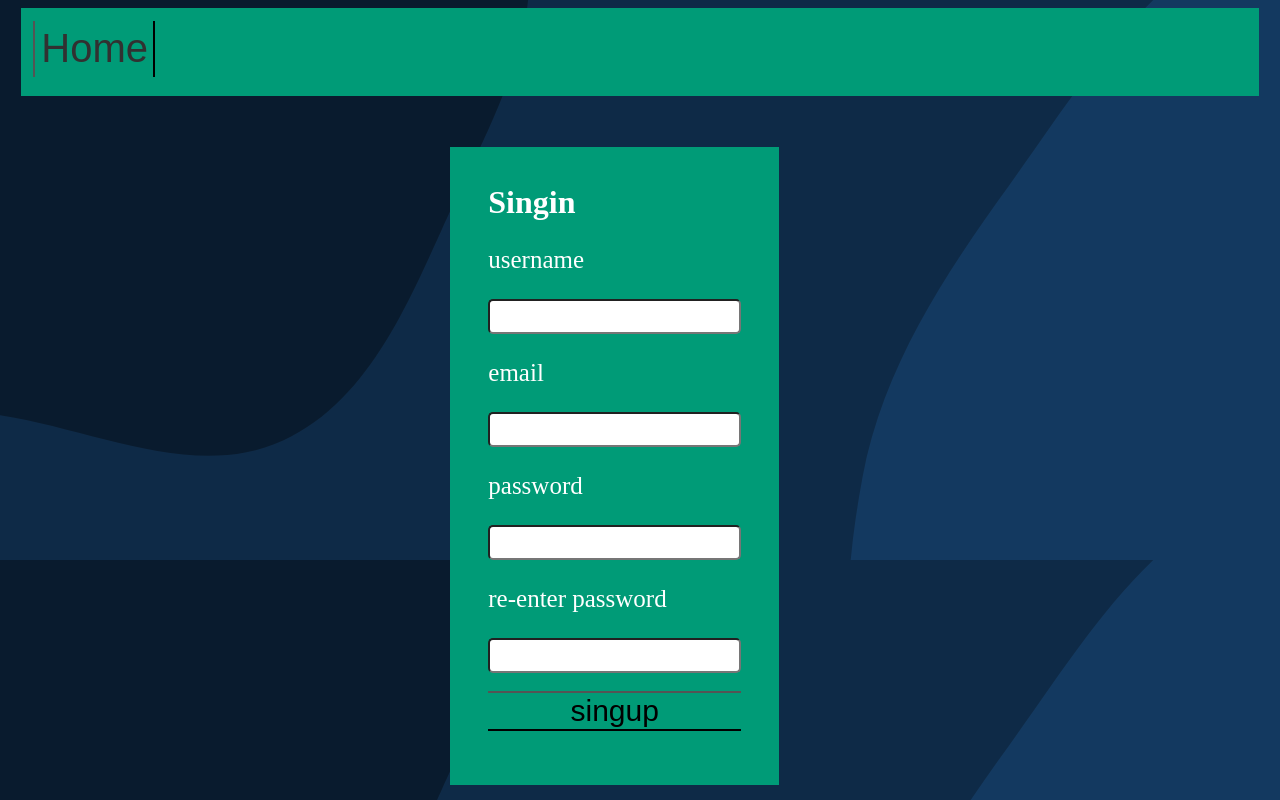
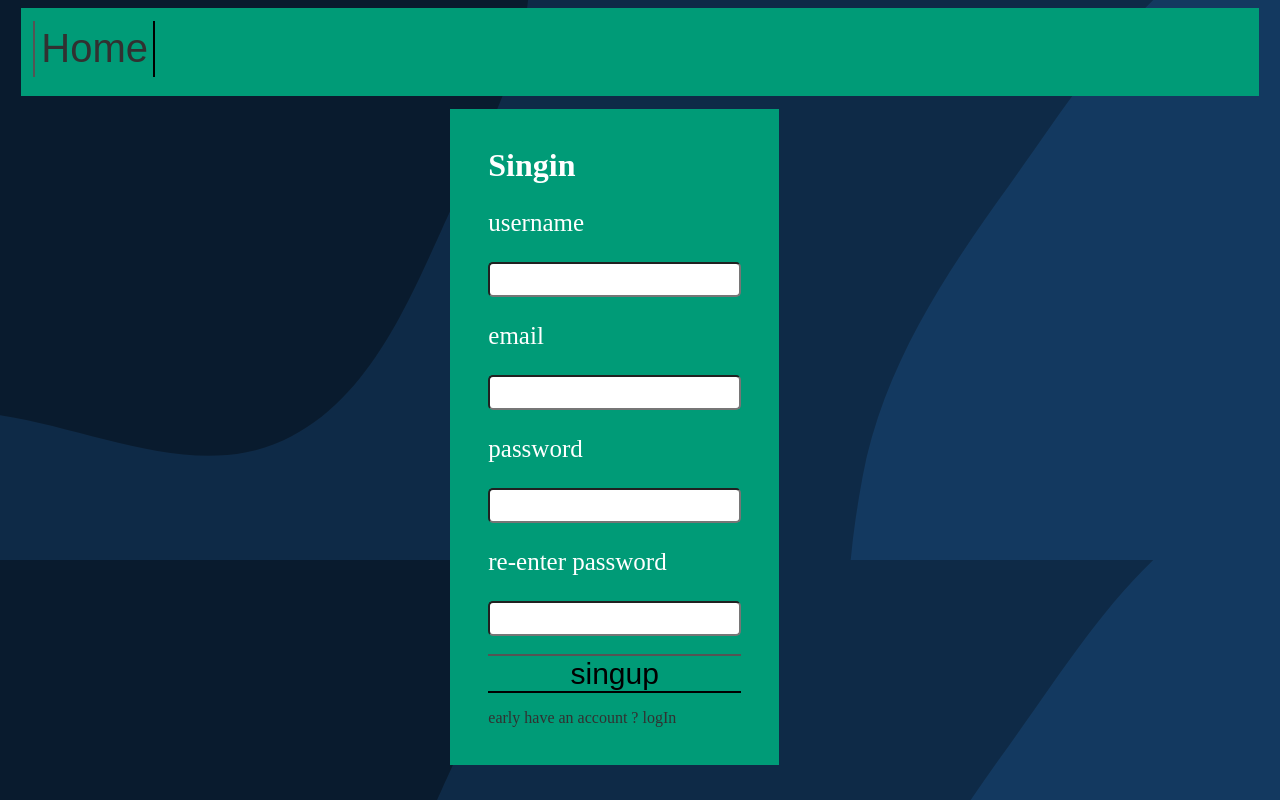
Before and after one commit to shabane/django_pastebin, a Django app: page /accounts/singup in a window 1280 px wide. Run offline with Django 3.2, Linux system fonts and the light colour scheme.

Commit message:
in login page we can now go to singup page
in singup page we can go to login page

```diff
--- a/accounts/templates/singup.html
+++ b/accounts/templates/singup.html
@@ -22,7 +22,7 @@
             {
                 background-color: #009B77;
                 margin-left: 35%;
-                margin-top: 4%;
+                margin-top: 1%;
                 padding: 3%;
                 width: 20%;
             }
@@ -117,6 +117,8 @@
             <br><br>
             <button class="btm" type="submit">singup</button>
         </form>
+
+        <a href="/accounts/login"> early have an account ? logIn</a>
     </div>
     </body>
 </html>
--- a/templates/registration/login.html
+++ b/templates/registration/login.html
@@ -103,6 +103,10 @@
             {{ form.as_p }}
             <button class="btm" type="submit">Log In</button>
         </form>
+
+        <a href="/accounts/singup" style="color: #313131;">
+            dont have accoutn ? make one
+        </a>
     </div>
     </body>
 </html>
```
Also changed, not shown: db.sqlite3.
